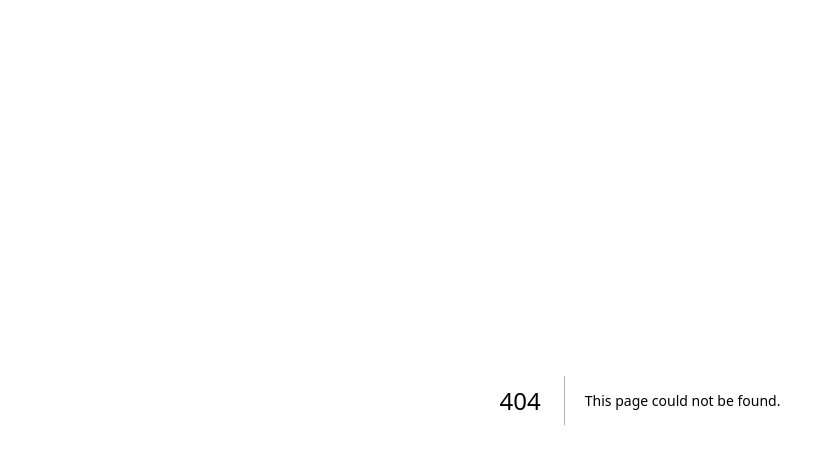
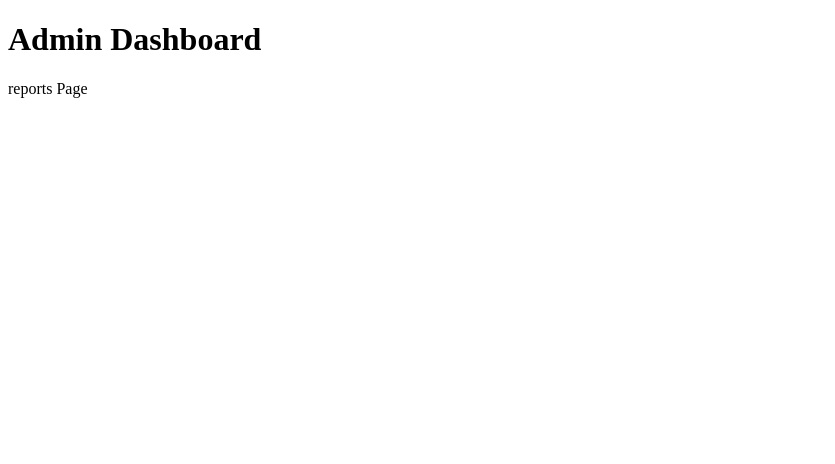
Before and after one commit to Ayubabdirahmaan/next.js, a Next.js app: page /reports in a window 1280 px wide. Before the commit this address had no page. Shown: the top 464 px of the page, without its empty margins (0-835 px from the left). Built offline with nearby package versions, Linux system fonts and the light colour scheme.

Commit message:
added group routing

```diff
--- /dev/null
+++ b/app/(Admin)/layout.tsx
@@ -0,0 +1,10 @@
+export default function AdminDashboard({ children }: { children: React.ReactNode }) {
+
+    return (
+        <div><h1>Admin Dashboard</h1>
+            {children}
+        </div>
+
+    )
+
+}
--- /dev/null
+++ b/app/(Admin)/reports/page.tsx
@@ -0,0 +1,9 @@
+import React from 'react'
+
+const reports = () => {
+  return (
+    <div>reports Page</div>
+  )
+}
+
+export default reports
```
Also changed, not shown: app/(Admin)/users/page.tsx (added, +9 -0 lines), app/Products/[id]/page.tsx (added, +9 -0 lines), app/Products/page.tsx (added, +9 -0 lines).
